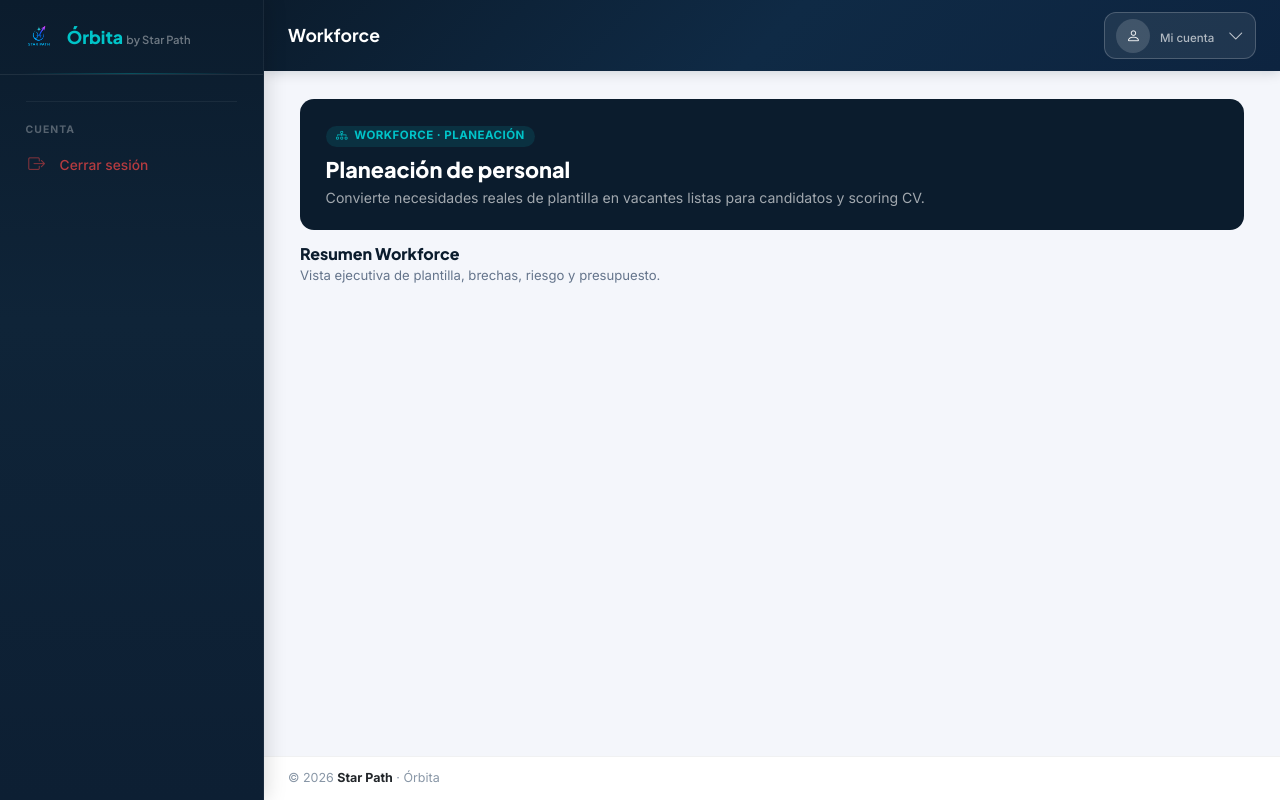
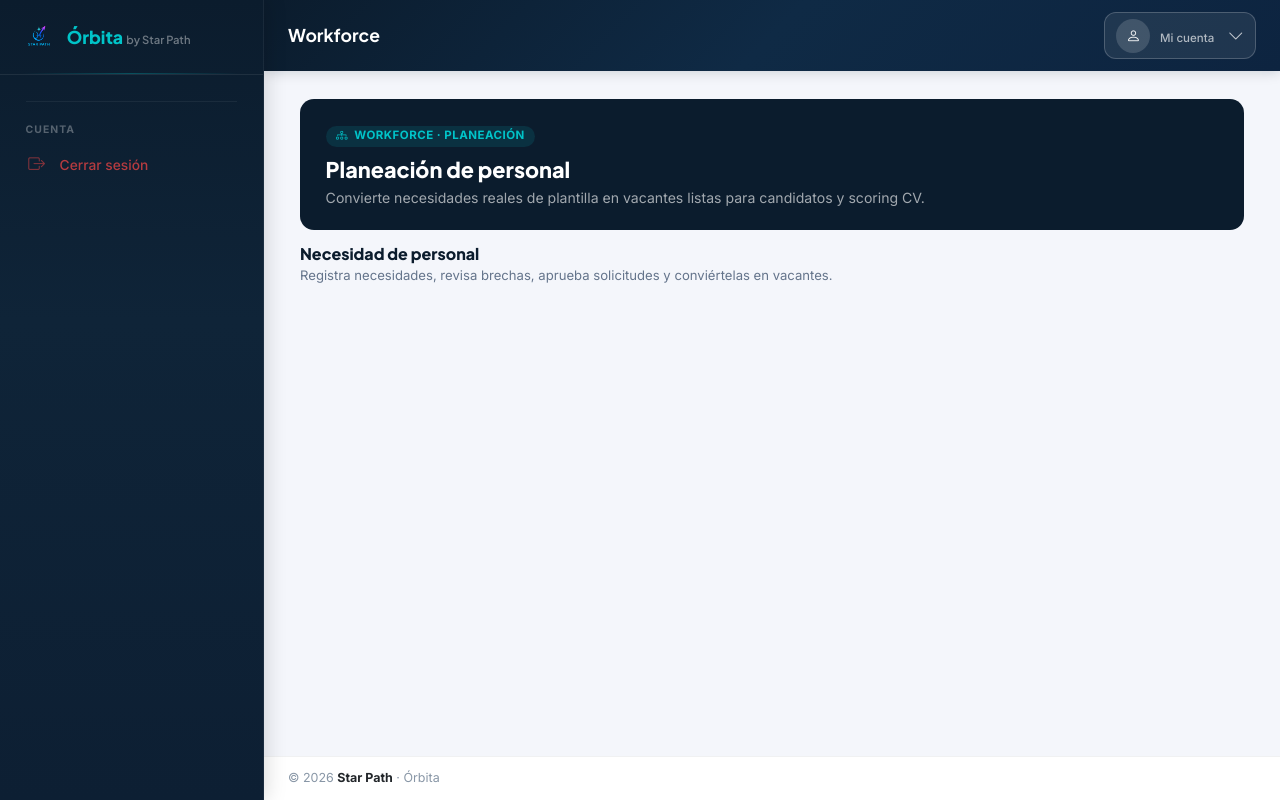
Before and after one commit to soportestarpathai/starpathai_web, a Django app: template mi_app/templates/orbita/workforce_dashboard.html in a window 1280 px wide. Run offline with Django 5.2, Linux system fonts and the light colour scheme; the template is opened without the code that fills it, so the values that code supplies are empty; some libraries are stand-ins or nearby versions.

Commit message:
Combine workforce needs overview

```diff
--- a/mi_app/templates/orbita/base_orbita.html
+++ b/mi_app/templates/orbita/base_orbita.html
@@ -360,16 +360,15 @@
         {% if orbita_modules.workforce %}
         <div class="nav-group">
           <div class="nav-item">
-            <a href="{% url 'orbita_workforce_dashboard' %}?tab=resumen" class="nav-link nav-parent {% if orbita_page == 'workforce' %}active{% endif %}">
+            <a href="{% url 'orbita_workforce_dashboard' %}?tab=planes" class="nav-link nav-parent {% if orbita_page == 'workforce' %}active{% endif %}">
               <i class="bi bi-diagram-3"></i> Workforce
               <i class="bi bi-chevron-down nav-caret"></i>
             </a>
           </div>
           <div class="nav-submenu">
-            <a href="{% url 'orbita_workforce_dashboard' %}?tab=resumen" class="nav-submenu-link {% if orbita_page == 'workforce' and active_tab == 'resumen' %}active{% endif %}"><i class="bi bi-circle-fill"></i> Resumen</a>
+            <a href="{% url 'orbita_workforce_dashboard' %}?tab=planes" class="nav-submenu-link {% if orbita_page == 'workforce' and active_tab == 'planes' %}active{% endif %}"><i class="bi bi-circle-fill"></i> Necesidad de personal</a>
             <a href="{% url 'orbita_workforce_dashboard' %}?tab=areas" class="nav-submenu-link {% if orbita_page == 'workforce' and active_tab == 'areas' %}active{% endif %}"><i class="bi bi-circle-fill"></i> Áreas</a>
             <a href="{% url 'orbita_workforce_dashboard' %}?tab=puestos" class="nav-submenu-link {% if orbita_page == 'workforce' and active_tab == 'puestos' %}active{% endif %}"><i class="bi bi-circle-fill"></i> Puestos</a>
-            <a href="{% url 'orbita_workforce_dashboard' %}?tab=planes" class="nav-submenu-link {% if orbita_page == 'workforce' and active_tab == 'planes' %}active{% endif %}"><i class="bi bi-circle-fill"></i> Planeación</a>
           </div>
         </div>
         {% endif %}
--- a/mi_app/templates/orbita/workforce_dashboard.html
+++ b/mi_app/templates/orbita/workforce_dashboard.html
@@ -173,30 +173,12 @@
         {% elif active_tab == "puestos" %}
           <h2>Puestos requeridos</h2>
           <p>Define puestos, salarios y área responsable.</p>
-        {% elif active_tab == "planes" %}
-          <h2>Planeación y autorizaciones</h2>
-          <p>Registra necesidades, apruébalas y conviértelas en vacantes.</p>
         {% else %}
-          <h2>Resumen Workforce</h2>
-          <p>Vista ejecutiva de plantilla, brechas, riesgo y presupuesto.</p>
+          <h2>Necesidad de personal</h2>
+          <p>Registra necesidades, revisa brechas, aprueba solicitudes y conviértelas en vacantes.</p>
         {% endif %}
       </div>
     </div>
-
-    {% if active_tab == "resumen" %}
-      <div class="wf-kpis">
-        <div class="wf-kpi"><div class="label">Personal actual</div><div class="value">{{ total_current }}</div></div>
-        <div class="wf-kpi"><div class="label">Personal requerido</div><div class="value">{{ total_required }}</div></div>
-        <div class="wf-kpi"><div class="label">Brecha</div><div class="value">{{ total_gap }}</div></div>
-        <div class="wf-kpi"><div class="label">Presupuesto estimado</div><div class="value">${{ total_budget|floatformat:0 }}</div></div>
-        <div class="wf-kpi"><div class="label">Pendientes</div><div class="value">{{ pending_count }}</div></div>
-        <div class="wf-kpi"><div class="label">Riesgo alto</div><div class="value">{{ high_risk_count }}</div></div>
-      </div>
-      <div class="wf-panel">
-        <h2><i class="bi bi-activity"></i> Estado de la plantilla</h2>
-        <p class="text-muted small mb-0">Usa Áreas y Puestos como catálogo. En Planeación registra la necesidad, apruébala y conviértela en vacante cuando exista brecha real.</p>
-      </div>
-    {% endif %}
 
     {% if active_tab == "areas" %}
       <div class="wf-two-col">
@@ -287,6 +269,14 @@
     {% endif %}
 
     {% if active_tab == "planes" %}
+      <div class="wf-kpis">
+        <div class="wf-kpi"><div class="label">Personal actual</div><div class="value">{{ total_current }}</div></div>
+        <div class="wf-kpi"><div class="label">Personal requerido</div><div class="value">{{ total_required }}</div></div>
+        <div class="wf-kpi"><div class="label">Brecha</div><div class="value">{{ total_gap }}</div></div>
+        <div class="wf-kpi"><div class="label">Presupuesto estimado</div><div class="value">${{ total_budget|floatformat:0 }}</div></div>
+        <div class="wf-kpi"><div class="label">Pendientes</div><div class="value">{{ pending_count }}</div></div>
+        <div class="wf-kpi"><div class="label">Riesgo alto</div><div class="value">{{ high_risk_count }}</div></div>
+      </div>
       <div class="wf-two-col">
         <div>
           <div class="wf-panel">
@@ -338,7 +328,7 @@
         </div>
 
         <div class="wf-panel">
-          <h2><i class="bi bi-kanban"></i> Planeación y autorizaciones</h2>
+          <h2><i class="bi bi-kanban"></i> Solicitudes registradas</h2>
           <div class="table-responsive">
             <table class="wf-table">
               <thead>
```
Also changed, not shown: mi_app/views/orbita/orbita_views.py (+7 -3 lines).
